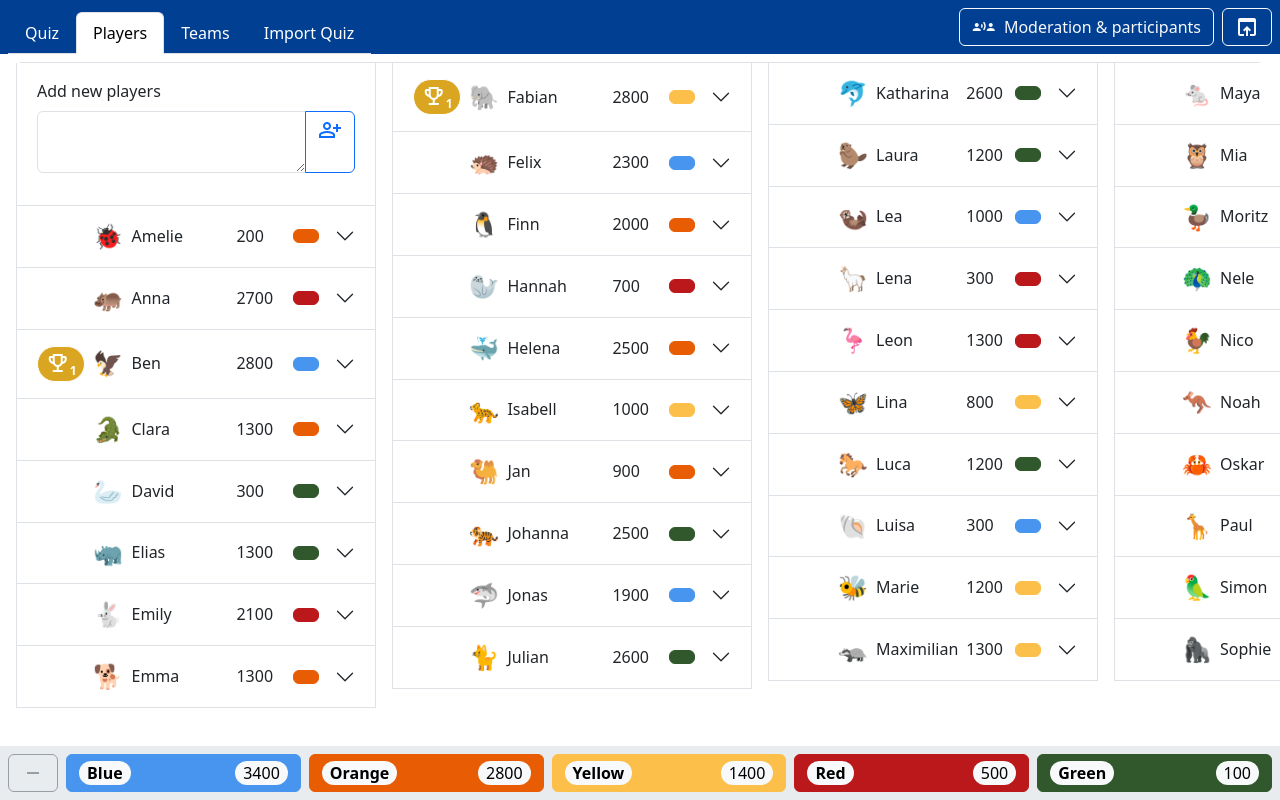
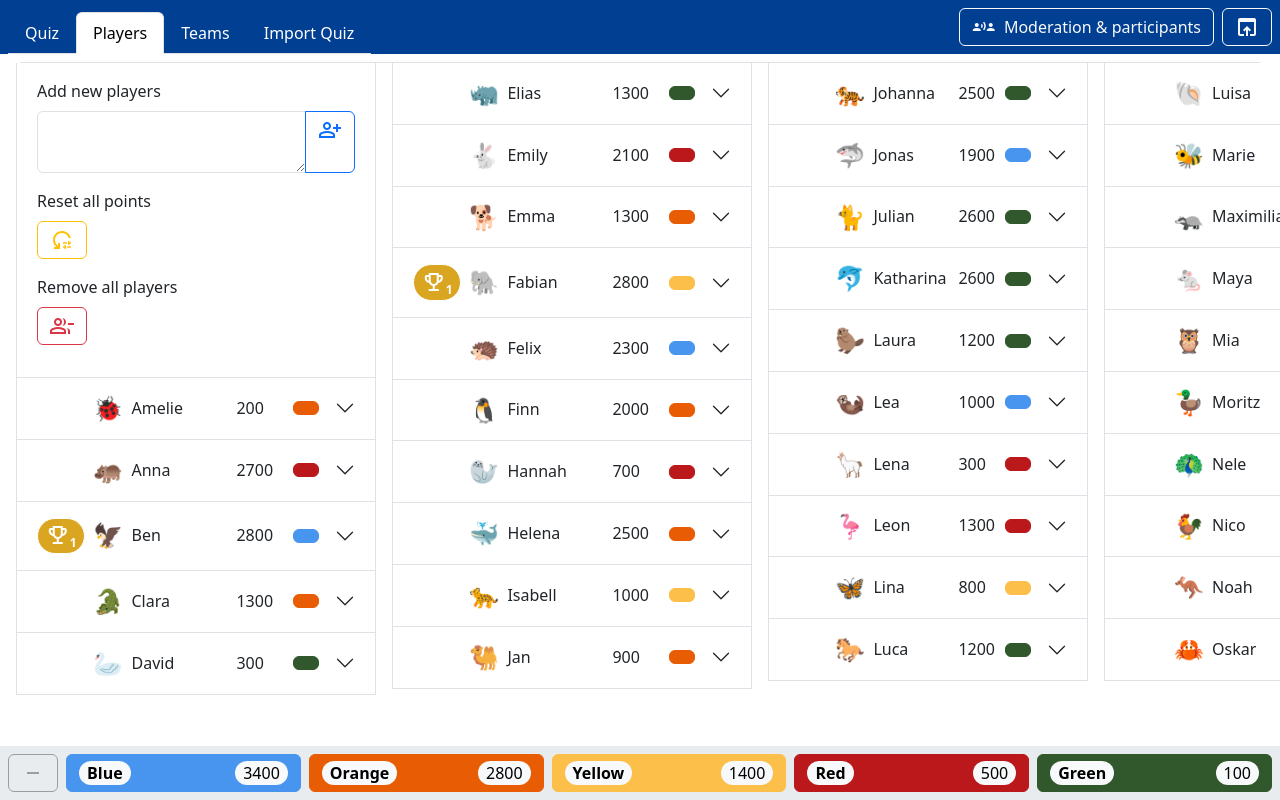
Before and after one commit to tdreja/single-page-quiz, a React (Vite) app: page / in a window 1280 px wide. Both pictures are taken after a click on the item "Players". Built offline with nearby package versions, Linux system fonts and the light colour scheme.

Commit message:
feat(Player): Add reset and remove all actions

```diff
--- a/src/events/common-events.ts
+++ b/src/events/common-events.ts
@@ -22,6 +22,7 @@ export enum EventType {
     ADD_PLAYER = 'add-player',
     REMOVE_PLAYER = 'remove-player',
     UPDATE_PLAYER = 'update-player',
+    RESET_PLAYERS = 'reset-players',
     REROLL_EMOJI = 'reroll-emoji',
 
     // Events for team setup
--- a/src/events/setup-events.ts
+++ b/src/events/setup-events.ts
@@ -54,24 +54,31 @@ export class AddPlayerEvent extends BasicGameEvent {
 }
 
 export class RemovePlayerEvent extends BasicGameEvent {
-    private readonly _emoji: Emoji;
+    private readonly _emojis: Array<Emoji>;
 
-    public constructor(emoji: Emoji) {
+    public constructor(emojis: Array<Emoji>) {
         super(EventType.REMOVE_PLAYER);
-        this._emoji = emoji;
+        this._emojis = emojis;
     }
 
     public updateGame(game: Game): GameUpdate {
-        const player = game.players.get(this._emoji);
-        if (!player) {
-            return noUpdate(game);
+        let removed: boolean = false;
+        for (const emoji of this._emojis) {
+            const player = game.players.get(emoji);
+            if (!player) {
+                continue;
+            }
+            removed = true;
+            game.players.delete(emoji);
+            const team = player.team ? game.teams.get(player.team) : undefined;
+            if (team) {
+                team.players.delete(emoji);
+            }
         }
-        game.players.delete(this._emoji);
-        const team = player.team ? game.teams.get(player.team) : null;
-        if (team) {
-            team.players.delete(this._emoji);
+        if (removed) {
+            return update(game, Changes.GAME_SETUP);
         }
-        return update(game, Changes.GAME_SETUP);
+        return noUpdate(game);
     }
 }
 
@@ -122,6 +129,30 @@ export class MovePlayerEvent extends BasicGameEvent {
         player.team = this._newTeam;
         newTeam.players.set(player.emoji, player);
         return update(game, Changes.GAME_SETUP);
+    }
+}
+
+export class ResetPlayersEvent extends BasicGameEvent {
+    private readonly _emojis: Array<Emoji>;
+
+    public constructor(emojis: Array<Emoji>) {
+        super(EventType.RESET_PLAYERS);
+        this._emojis = emojis;
+    }
+
+    public updateGame(game: Game): GameUpdate {
+        let changed = false;
+        for (const emoji of this._emojis) {
+            const player = game.players.get(emoji);
+            if (player) {
+                changed = changed || player.points !== 0;
+                player.points = 0;
+            }
+        }
+        if (changed) {
+            return update(game, Changes.GAME_SETUP);
+        }
+        return noUpdate(game);
     }
 }
 
--- a/src/i18n/I18N.ts
+++ b/src/i18n/I18N.ts
@@ -35,9 +35,13 @@ export interface PlayerEditor {
     labelEmoji: string,
     labelActions: string,
     labelTeam: string,
+    labelResetAll: string,
+    labelRemoveAll: string,
     tooltipReRollEmoji: string,
     tooltipRename: string,
+    tooltipResetAll: string,
     tooltipRemove: string,
+    tooltipRemoveAll: string,
     tooltipPoints: string,
     tooltipAdd: string,
     tooltipSwitchTeam: string,
--- a/src/i18n/I18N_de.ts
+++ b/src/i18n/I18N_de.ts
@@ -76,6 +76,10 @@ export const i18n_de: Labels = {
         labelPoints: 'Punkte',
         labelEmoji: 'Emoji',
         labelActions: 'Aktionen',
+        labelResetAll: 'Alle Punkte zurücksetzen',
+        labelRemoveAll: 'Alle Spieler entfernen',
+        tooltipResetAll: 'Punkte aller Spieler auf 0 zurücksetzen',
+        tooltipRemoveAll: 'Alle Spieler entfernen',
     },
     question: {
         stateShowQuestion: 'Warte auf Buzzer',
--- a/src/i18n/I18N_en.ts
+++ b/src/i18n/I18N_en.ts
@@ -99,6 +99,10 @@ export const i18n_en: Labels = {
         labelPoints: 'Points',
         labelEmoji: 'Emoji',
         labelActions: 'Actions',
+        labelResetAll: 'Reset all points',
+        labelRemoveAll: 'Remove all players',
+        tooltipResetAll: 'Set the points of all players to 0',
+        tooltipRemoveAll: 'Remove all players',
     },
     settings: {
         tooltipModeShared: 'Shared with participants',
--- a/src/pages/players/PlayerForm.tsx
+++ b/src/pages/players/PlayerForm.tsx
@@ -137,7 +137,7 @@ export const PlayerForm = ({ player, availableTeams }: Props): ReactElement => {
                     <span
                         className="btn btn-outline-danger material-symbols-outlined"
                         style={{ gridColumn: 'delete' }}
-                        onClick={() => onGameEvent(new RemovePlayerEvent(player.emoji))}
+                        onClick={() => onGameEvent(new RemovePlayerEvent([player.emoji]))}
                         title={i18n.playerEditor.tooltipRemove}
                     >
                         person_remove
--- a/src/pages/players/PlayersPageForModeration.tsx
+++ b/src/pages/players/PlayersPageForModeration.tsx
@@ -2,7 +2,7 @@ import React, { ReactElement, useCallback, useContext, useEffect, useState } fro
 import { Game } from '../../model/game/game';
 import { Emoji, Player, sortPlayersByName } from '../../model/game/player';
 import { I18N } from '../../i18n/I18N';
-import { AddPlayerEvent } from '../../events/setup-events';
+import { AddPlayerEvent, RemovePlayerEvent, ResetPlayersEvent, ShuffleTeamsEvent } from '../../events/setup-events';
 import { PlayerForm } from './PlayerForm';
 import { TeamColor } from '../../model/game/team';
 import { Expanded } from './expanded';
@@ -29,7 +29,6 @@ export const PlayersPageForModeration = (): ReactElement | undefined => {
         if (playerNames.length === 0) {
             return;
         }
-        console.log('Input', input, 'Names', playerNames);
         onGameEvent(new AddPlayerEvent(playerNames));
         setNewPlayersText('');
     }, [newPlayersText, onGameEvent]);
@@ -68,7 +67,7 @@ export const PlayersPageForModeration = (): ReactElement | undefined => {
                         <label htmlFor="add-new-players" className="form-label">
                             {i18n.playerEditor.labelAdd}
                         </label>
-                        <div className="input-group">
+                        <div className="input-group" id="add-new-players">
                             <textarea
                                 className="form-control"
                                 value={newPlayersText}
@@ -80,6 +79,34 @@ export const PlayersPageForModeration = (): ReactElement | undefined => {
                                 onClick={addNewPlayers}
                             >
                                 person_add
+                            </span>
+                        </div>
+                    </div>
+                    <div className="mb-3">
+                        <label htmlFor="reset-all-points" className="form-label">
+                            {i18n.playerEditor.labelResetAll}
+                        </label>
+                        <div id="reset-all-points">
+                            <span
+                                className="btn btn-outline-warning material-symbols-outlined"
+                                title={i18n.playerEditor.tooltipResetAll}
+                                onClick={() => onGameEvent(new ResetPlayersEvent(Array.from(game.players.keys())))}
+                            >
+                                reset_settings
+                            </span>
+                        </div>
+                    </div>
+                    <div className="mb-3">
+                        <label htmlFor="delete-all-players" className="form-label">
+                            {i18n.playerEditor.labelRemoveAll}
+                        </label>
+                        <div id="delete-all-players">
+                            <span
+                                className="btn btn-outline-danger material-symbols-outlined"
+                                title={i18n.playerEditor.tooltipRemoveAll}
+                                onClick={() => onGameEvent(new RemovePlayerEvent(Array.from(game.players.keys())))}
+                            >
+                                group_remove
                             </span>
                         </div>
                     </div>
```
Also changed, not shown: 1 other file (tests, documents, lock files or other folders).
